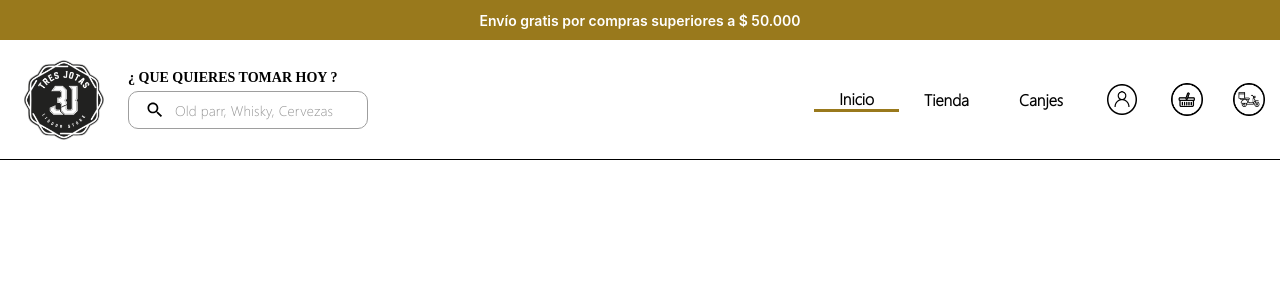
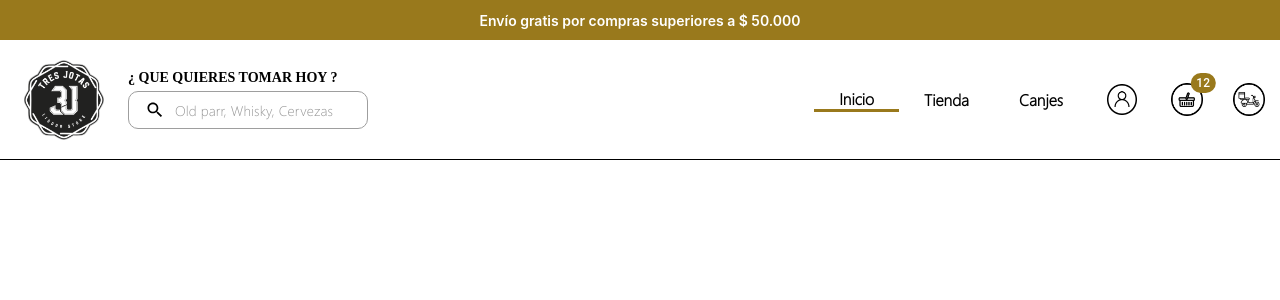
Before and after one commit to Keveeloper/licorera-web, a React (Create React App) app: page / in a window 1280 px wide. Shown: the top 300 px of the page. Built offline with nearby package versions, Linux system fonts and the light colour scheme.

Commit message:
header with menuButton and Badge design finished

```diff
--- a/src/index.css
+++ b/src/index.css
@@ -19,6 +19,6 @@ code {
 }
 
 /* This class delete backgroundColor when hover in MenuButton JOY UI component */
-.css-1ugmjvm-JoyIconButton-root:hover{
-  background-color: inherit !important;
+.MuiIconButton-root:hover{
+  background-color: transparent !important;
 }
--- a/src/modules/shared/header/components/nav/icons/Icons.tsx
+++ b/src/modules/shared/header/components/nav/icons/Icons.tsx
@@ -1,160 +1,43 @@
 import React from "react";
 import { Box } from "@mui/system";
 import { displaySpaceAround } from "../../../../recursiveStyles/RecursiveStyles";
+import { displayFlexColumn } from "../../../../recursiveStyles/RecursiveStyles";
+import { paletteColors } from "../../../../../../paletteColors/paletteColors";
 
-// Base Material UI imports
-// import { Dropdown } from '@mui/base/Dropdown';
-// import { Menu, MenuListboxSlotProps } from '@mui/base/Menu';
-// import { MenuButton} from '@mui/base/MenuButton';
-// import { MenuItem as BaseMenuItem, menuItemClasses } from '@mui/base/MenuItem';
-// import { CssTransition } from '@mui/base/Transitions';
-// import { PopupContext } from '@mui/base/Unstable_Popup';
-// import { styled } from '@mui/system';
+// Material UI imports
 import Dropdown from '@mui/joy/Dropdown';
 import IconButton from '@mui/joy/IconButton';
 import Menu from '@mui/joy/Menu';
 import MenuButton from '@mui/joy/MenuButton';
 import MenuItem from '@mui/joy/MenuItem';
-import MoreVert from '@mui/icons-material/MoreVert';
-import { paletteColors } from "../../../../../../paletteColors/paletteColors";
-
-// const blue = {
-//     50: '#F0F7FF',
-//     100: '#C2E0FF',
-//     200: '#99CCF3',
-//     300: '#66B2FF',
-//     400: '#3399FF',
-//     500: '#007FFF',
-//     600: '#0072E6',
-//     700: '#0059B3',
-//     800: '#004C99',
-//     900: '#003A75',
-// };
-
-// const grey = {
-//     50: '#F3F6F9',
-//     100: '#E5EAF2',
-//     200: '#DAE2ED',
-//     300: '#C7D0DD',
-//     400: '#B0B8C4',
-//     500: '#9DA8B7',
-//     600: '#6B7A90',
-//     700: '#434D5B',
-//     800: '#303740',
-//     900: '#1C2025',
-// };
-
-// const MenuItem = styled()(
-//     ({ theme }) => `
-//     list-style: none;
-//     padding: 8px;
-//     border-radius: 8px;
-//     cursor: default;
-//     user-select: none;
-
-//     &:last-of-type {
-//       border-bottom: none;
-//     }
-
-//     &.${menuItemClasses.disabled} {
-//       color: ${theme.palette.mode === 'dark' ? grey[700] : grey[400]};
-//     }
-
-//     &:hover:not(.${menuItemClasses.disabled}) {
-//       background-color: ${theme.palette.mode === 'dark' ? blue[900] : blue[50]};
-//       color: ${theme.palette.mode === 'dark' ? blue[100] : blue[900]};
-//     }
-//     `,
-//   );
-
-// const Listbox = styled('ul')(
-//     ({ theme }) => `
-//     font-family: 'IBM Plex Sans', sans-serif;
-//     font-size: 0.875rem;
-//     box-sizing: border-box;
-//     padding: 6px;
-//     margin: 12px 0;
-//     min-width: 200px;
-//     border-radius: 12px;
-//     overflow: auto;
-//     outline: 0px;
-//     background: ${theme.palette.mode === 'dark' ? grey[900] : '#fff'};
-//     border: 1px solid ${paletteColors.black};
-//     color: ${theme.palette.mode === 'dark' ? grey[300] : grey[900]};
-
-//     z-index: 1;
-
-//     .closed & {
-//       opacity: 0;
-//       transform: scale(0.95, 0.8);
-//       transition: opacity 200ms ease-in, transform 200ms ease-in;
-//     }
-
-//     .open & {
-//       opacity: 1;
-//       transform: scale(1, 1);
-//       transition: opacity 100ms ease-out, transform 100ms cubic-bezier(0.43, 0.29, 0.37, 1.48);
-//     }
-
-//     .placement-top & {
-//       transform-origin: bottom;
-//     }
-
-//     .placement-bottom & {
-//       transform-origin: top;
-//     }
-//     `,
-//   );
-
-// const AnimatedListbox = React.forwardRef(function AnimatedListbox(
-//     props: MenuListboxSlotProps,
-//     ref: React.ForwardedRef<HTMLUListElement>,
-//   ) {
-//     const { ownerState, ...other } = props;
-//     const popupContext = React.useContext(PopupContext);
-
-//     if (popupContext == null) {
-//       throw new Error(
-//         'The `AnimatedListbox` component cannot be rendered outside a `Popup` component',
-//       );
-//     }
-
-//     const verticalPlacement = popupContext.placement.split('-')[0];
-
-//     return (
-//       <CssTransition
-//         className={`placement-${verticalPlacement}`}
-//         enterClassName="open"
-//         exitClassName="closed"
-//       >
-//         <Listbox {...other} ref={ref} />
-//       </CssTransition>
-//     );
-//   });
+import Badge from '@mui/material/Badge';
 
 const Icons = () => {
 
     return(
         <Box sx={styles.iconsContainer}>
-            {/* <img src="/icons/account-icon.png" alt="" /> */}
             <Dropdown>
                 <MenuButton
-                    sx={{width: '20%', border: 'none'}}
+                    sx={styles.iconsContainer.menuButton}
                     slots={{ root: IconButton }}
                     slotProps={{ root: { variant: 'outlined', color: 'neutral', backgroundColor: 'none' } }}
                 >
-                    <img style={{width: '100%'}} src="/icons/account-icon.png" alt="" />
+                    <img style={styles.iconsContainer.menuButton.img} src="/icons/account-icon.png" alt="" />
                 </MenuButton>
-                <Menu sx={{borderRadius: '20px', border: '1px solid black'}}>
-                    <Box>
-                        <h2>Hola mundo</h2>
+                <Menu sx={styles.iconsContainer.menu}>
+                    <Box sx={styles.iconsContainer.menu.userContainer}>
+                        <h2>DIEGO DÍAZ</h2>
+                        <p>532 Jotas</p>
                     </Box>
-                    <MenuItem>Profile</MenuItem>
-                    <MenuItem>My account</MenuItem>
-                    <MenuItem>Logout</MenuItem>
+                    <MenuItem sx={styles.iconsContainer.menu.menuitem}>Profile</MenuItem>
+                    <MenuItem sx={styles.iconsContainer.menu.menuitem}>My account</MenuItem>
+                    <MenuItem sx={styles.iconsContainer.menu.menuitem}>Logout</MenuItem>
                 </Menu>
             </Dropdown>
-            <img src="/icons/web-shopping-cart-icon.png" alt="" />
+            {/* <img src="/icons/web-shopping-cart-icon.png" alt="" /> */}
+            <Badge sx={styles.iconsContainer.badge} badgeContent={12}>
+                <img style={{width: '100%'}} src="/icons/web-shopping-cart-icon.png" alt="" />
+            </Badge>
             <img src="/icons/delivery-icon.png" alt="" />
         </Box>
     );
@@ -171,6 +54,41 @@ const styles = {
         },
         'img:hover': {
             cursor: 'pointer'
+        },
+        menuButton: {
+            width: '20%',
+            border: 'none',
+            img: {
+                width: '100%'
+            },
+        },
+        menu: {
+            borderRadius: '20px',
+            border: '1px solid black',
+            userContainer: {
+                margin: '0 15px 0 15px',
+                padding: '10px',
+                ...displayFlexColumn,
+                borderBottom: `1px solid ${paletteColors.gold} !important`,
+                'h2': {
+                    fontFamily: 'Hudson NY Serif',
+                    color: paletteColors.black,
+                    fontSize: '18px'
+                },
+                'p': {
+                    fontFamily: 'weblysleekuisb'
+                }
+            },
+            menuitem: {
+                fontFamily: 'weblysleekuil'
+            }
+        },
+        badge: {
+            width: '17%',
+            "& .MuiBadge-badge": {
+                color: paletteColors.white,
+                backgroundColor: paletteColors.gold
+            }
         }
     }
 }
--- a/src/modules/shared/recursiveStyles/RecursiveStyles.tsx
+++ b/src/modules/shared/recursiveStyles/RecursiveStyles.tsx
@@ -1,5 +1,12 @@
 export const displayFlex = {
     display: 'flex',
+    justifyContent: 'center',
+    alignItems: 'center'
+}
+
+export const displayFlexColumn = {
+    display: 'flex',
+    flexDirection: 'column',
     justifyContent: 'center',
     alignItems: 'center'
 }
```
